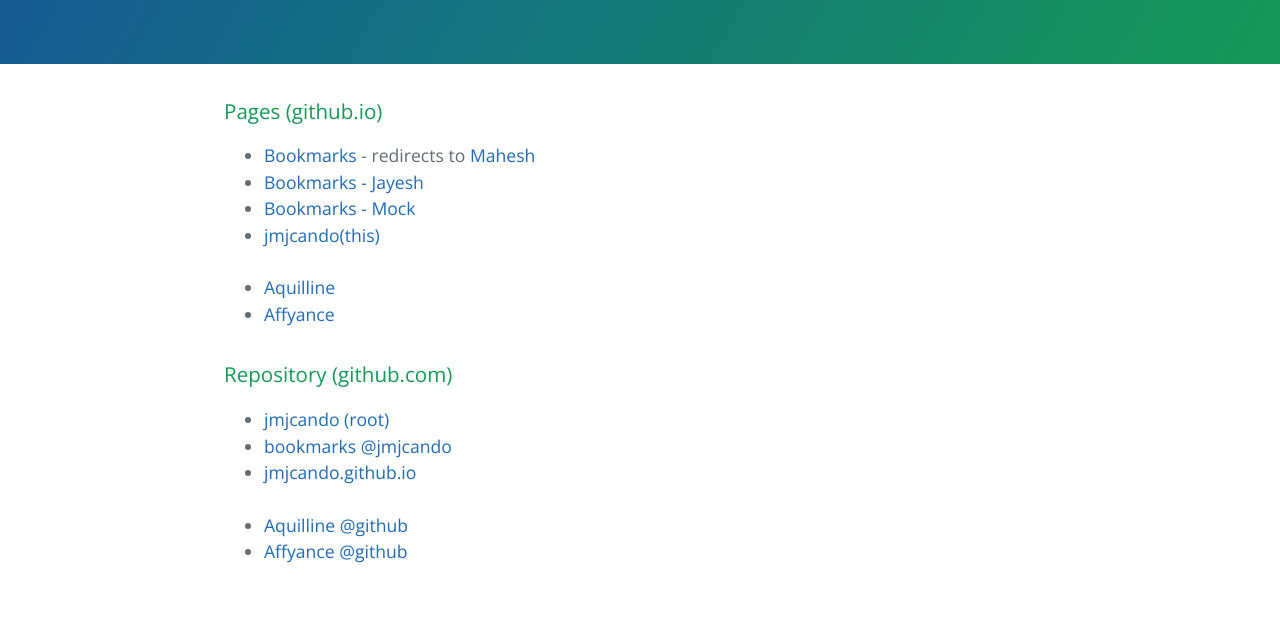
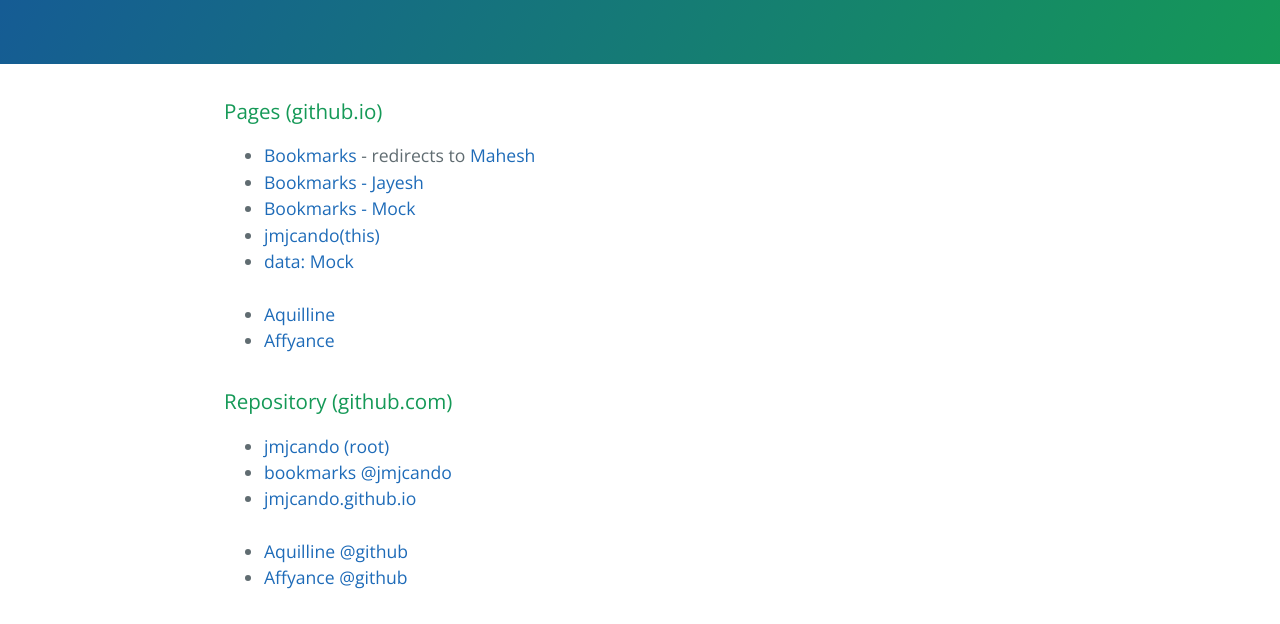
Before and after one commit to jmjcando/jmjcando.github.io, a plain HTML site: page index.html in a window 1280 px wide. Shown: the part 176-800 px from the top of the page. Drawn offline with nearby package versions, Linux system fonts and the light colour scheme.

Commit message:
Update index.html

```diff
--- a/index.html
+++ b/index.html
@@ -25,6 +25,7 @@
       <li><a href="/bookmarks/jmj">Bookmarks - Jayesh</a></li>
       <li><a href="/bookmarks/mock">Bookmarks - Mock</a></li>
       <li><a href="https://jmjcando.github.io/">jmjcando(this)</a></li>
+      <li><a href="/data/data.mock,json">data: Mock</a></li>
       <li style="list-style-type:none">&nbsp;</li>
       <li><a href="https://aquilline.github.io">Aquilline</a></li>
       <li><a href="https://affyance.github.io">Affyance</a></li>
```
